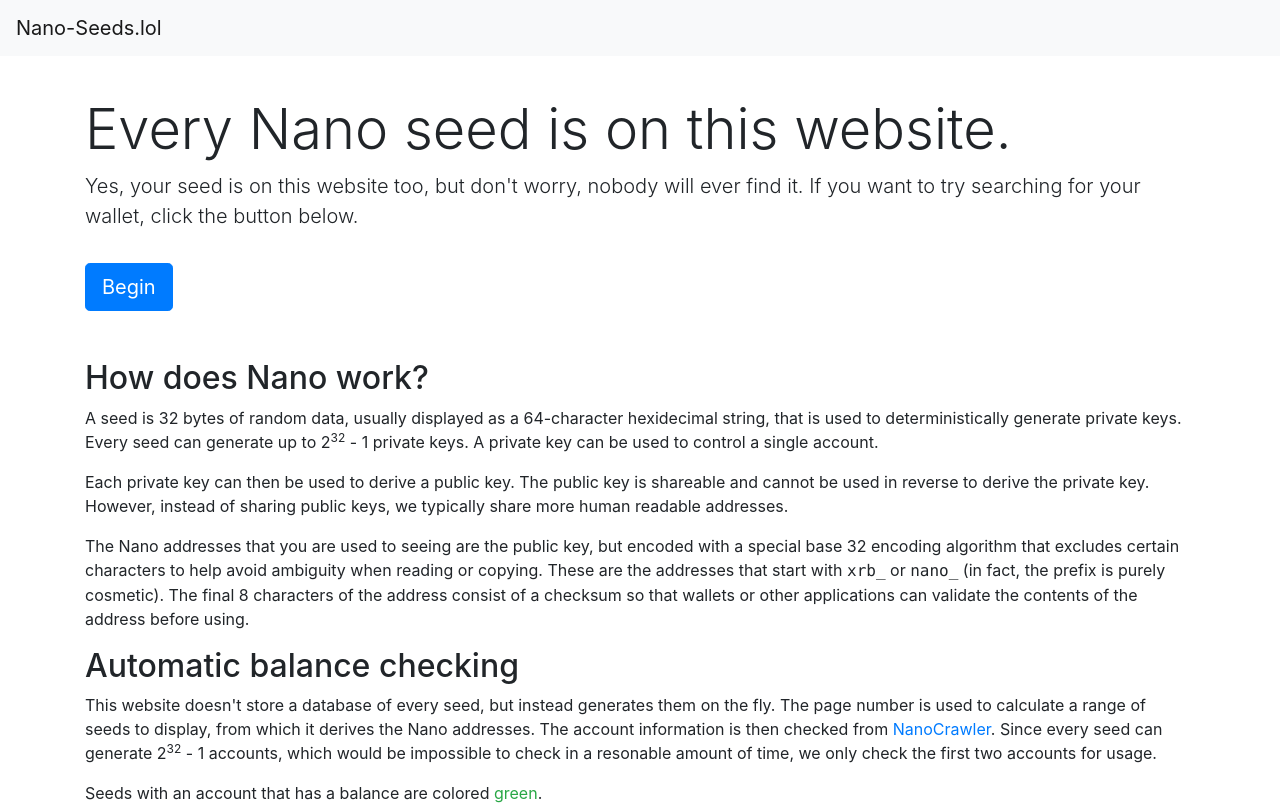
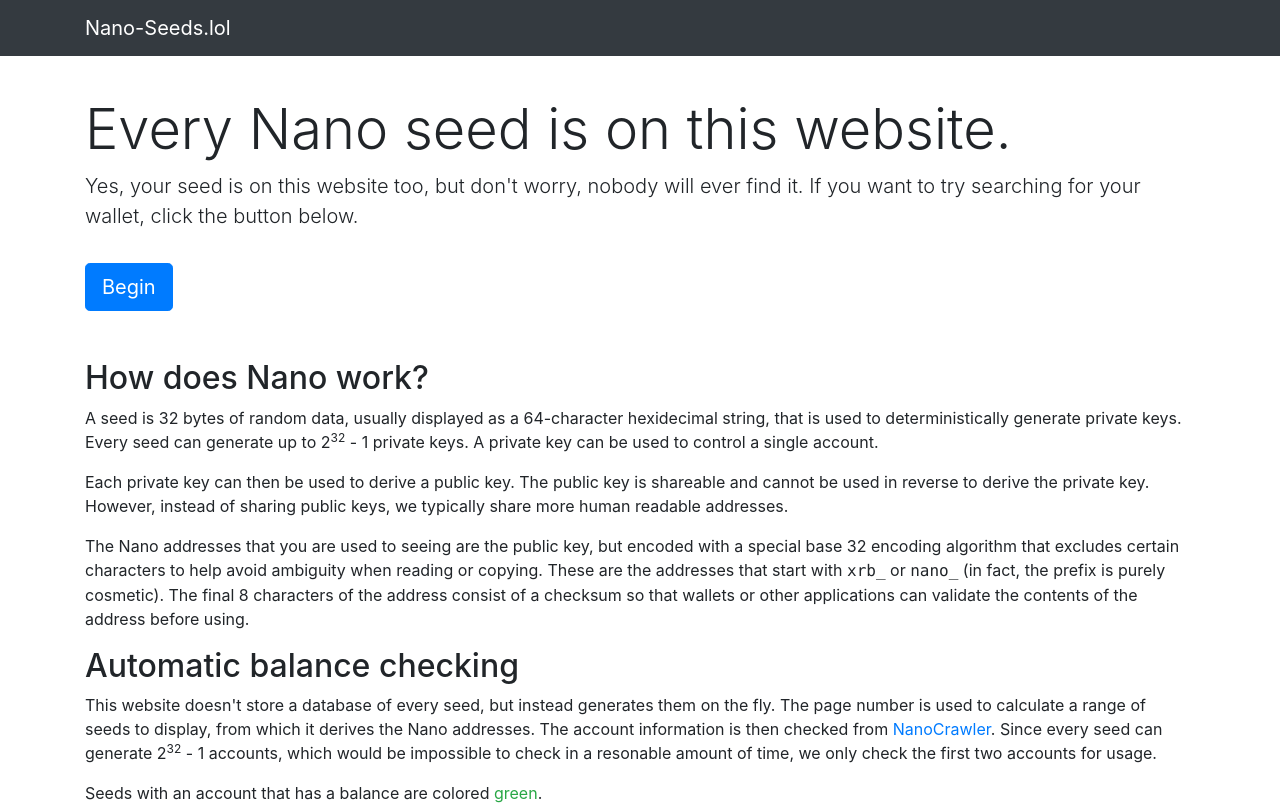
Before and after one commit to meltingice/nano-seeds.lol, a React (Create React App) app: page / in a window 1280 px wide. Shown: the top 805 px of the page. Built offline with nearby package versions, Linux system fonts and the light colour scheme.

Commit message:
Change navbar color

```diff
--- a/src/App.js
+++ b/src/App.js
@@ -11,10 +11,12 @@
 function App() {
   return (
     <Fragment>
-      <nav className="navbar fixed-top navbar-light bg-light">
-        <Link className="navbar-brand" to="/">
-          Nano-Seeds.lol
-        </Link>
+      <nav className="navbar fixed-top navbar-dark bg-dark">
+        <div className="container">
+          <Link className="navbar-brand" to="/">
+            Nano-Seeds.lol
+          </Link>
+        </div>
       </nav>
 
       <div className="container my-5 pt-5">
```
